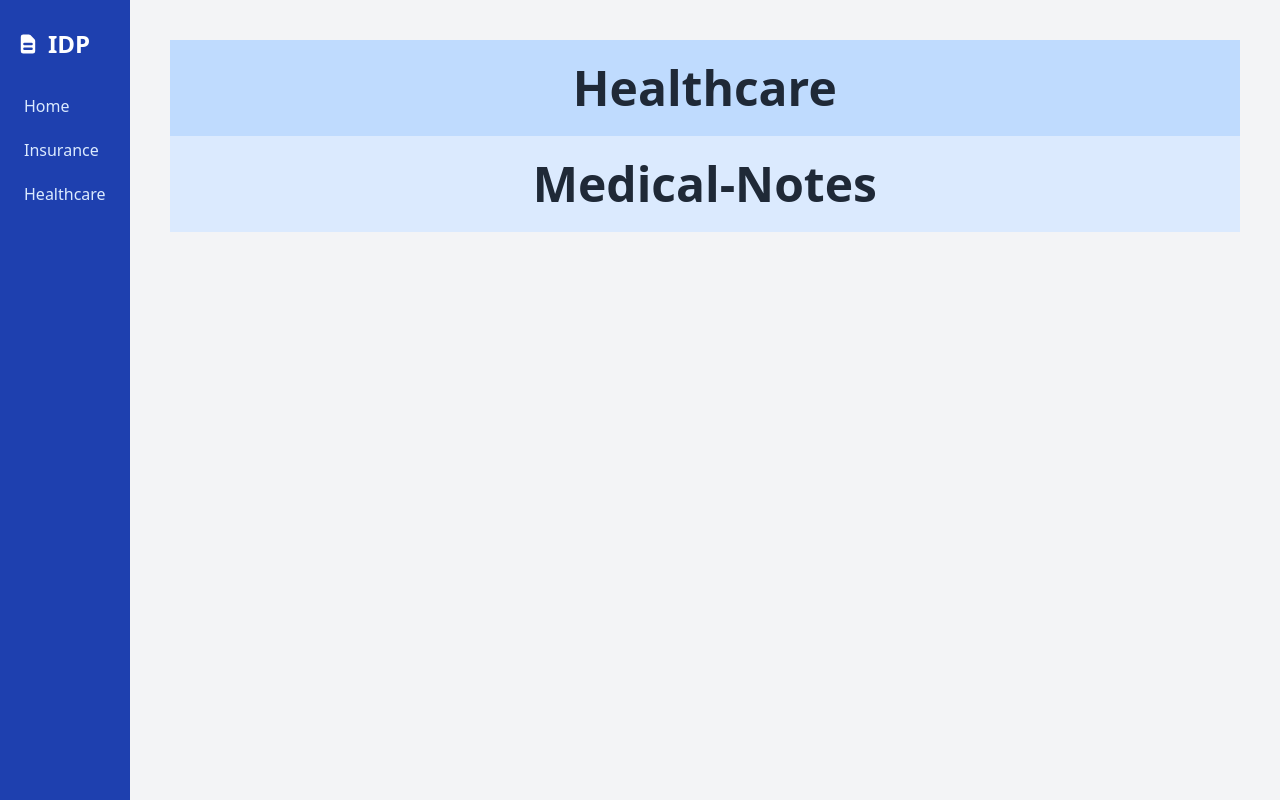
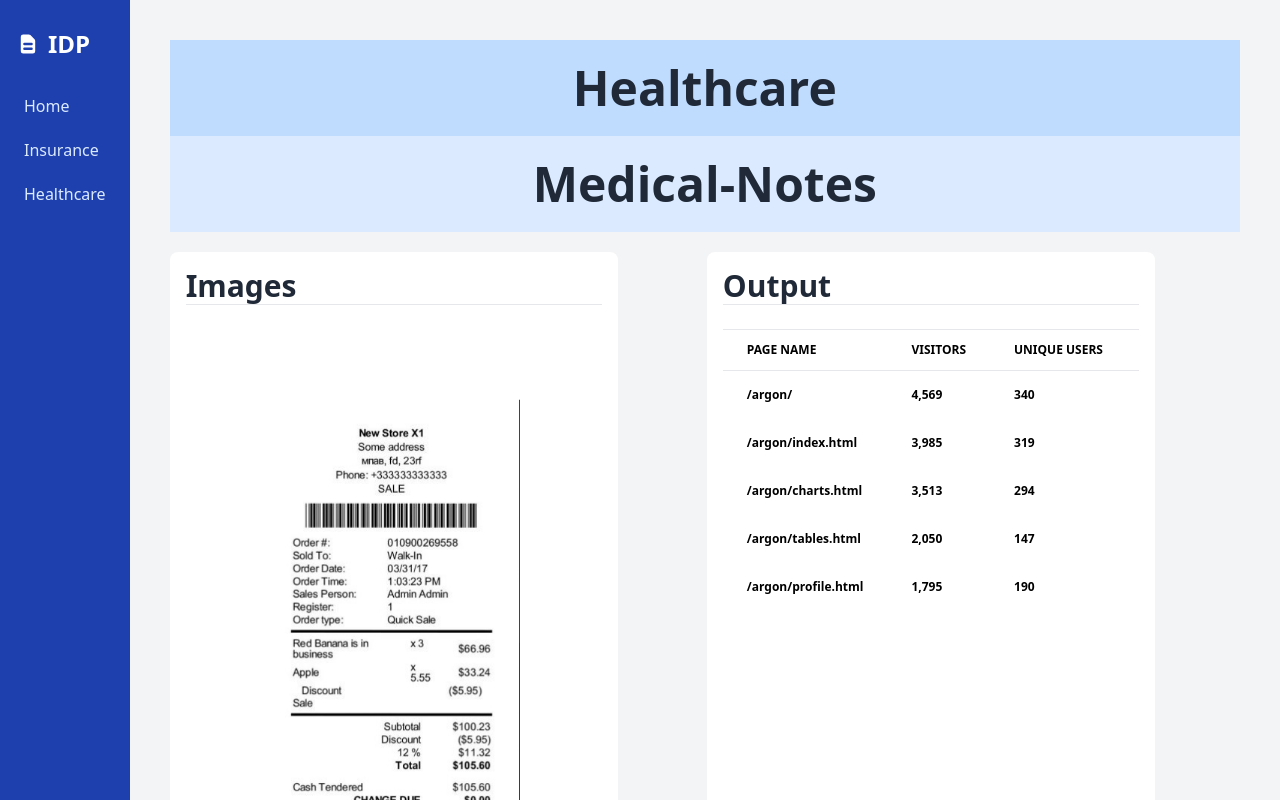
Before and after one commit to tcondello/idp-react-amplify, a React (Create React App) app: page /healthcare/medical-notes in a window 1280 px wide. Shown: the top 800 px of the page. Built offline with nearby package versions, Linux system fonts and the light colour scheme.

Commit message:
added the table for a mockup

```diff
--- a/src/components/views/usecaseExample.js
+++ b/src/components/views/usecaseExample.js
@@ -1,5 +1,7 @@
 import React from 'react';
 import {useParams} from "react-router-dom";
+import receipt from "../../examples/Invoice Processing/receipt.jpeg";
+import invoice from "../../examples/Invoice Processing/invoice.jpeg";
 
 function UsecaseExample() {
     let { useCaseUrl } = useParams();
@@ -9,6 +11,137 @@ function UsecaseExample() {
             <div className="bg-blue-100 py-6 flex items-center justify-center min-w-screen px-4">
                 <p className="text-5xl text-gray-800 capitalize">{useCaseUrl}</p>
             </div>
+            <div className="grid grid-cols-2 gap-x-1 gap-y-1 h-screen">
+                <div className="max-w-md py-4 px-4 bg-white rounded-lg my-5">
+                    <div>
+                        <h2 className="text-gray-800 text-3xl font-semibold">
+                            Images
+                        </h2>
+                    </div>
+                    <div className="flex py-2 pb-2 border-t border-gray-200"/>
+                    <div className="grid grid-cols-1 gap-y-1 gap-x-1 justify-items-center">
+                        <div className="transform scale-75 rounded-2xl duration-200 hover:scale-95">
+                            <img
+                                src={receipt}
+                                alt=""
+                            />
+                        </div>
+                        <div className="transform scale-75 rounded-2xl duration-200 hover:scale-95">
+                            <img
+                                src={invoice}
+                                alt=""
+                            />
+                        </div>
+                    </div>
+                </div>
+                <div className="max-w-md py-4 px-4 bg-white rounded-lg my-5">
+                    <div>
+                        <h2 className="text-gray-800 text-3xl font-semibold">
+                            Output
+                        </h2>
+                    </div>
+                    <div className="flex py-4 pb-2 border-t border-gray-200"/>
+                    <div className="block w-full overflow-x-auto">
+                        <table className="items-center bg-transparent w-full border-collapse ">
+                            <thead>
+                            <tr>
+                                <th className="px-6 bg-blueGray-50 text-blueGray-500 align-middle border border-solid border-blueGray-100 py-3 text-xs uppercase border-l-0 border-r-0 whitespace-nowrap font-semibold text-left">
+                                    Page name
+                                </th>
+                                <th className="px-6 bg-blueGray-50 text-blueGray-500 align-middle border border-solid border-blueGray-100 py-3 text-xs uppercase border-l-0 border-r-0 whitespace-nowrap font-semibold text-left">
+                                    Visitors
+                                </th>
+                                <th className="px-6 bg-blueGray-50 text-blueGray-500 align-middle border border-solid border-blueGray-100 py-3 text-xs uppercase border-l-0 border-r-0 whitespace-nowrap font-semibold text-left">
+                                    Unique users
+                                </th>
+                                <th className="px-6 bg-blueGray-50 text-blueGray-500 align-middle border border-solid border-blueGray-100 py-3 text-xs uppercase border-l-0 border-r-0 whitespace-nowrap font-semibold text-left">
+                                    Bounce rate
+                                </th>
+                            </tr>
+                            </thead>
+
+                            <tbody>
+                            <tr>
+                                <th className="border-t-0 px-6 align-middle border-l-0 border-r-0 text-xs whitespace-nowrap p-4 text-left text-blueGray-700 ">
+                                    /argon/
+                                </th>
+                                <td className="border-t-0 px-6 align-middle border-l-0 border-r-0 text-xs whitespace-nowrap p-4 ">
+                                    4,569
+                                </td>
+                                <td className="border-t-0 px-6 align-center border-l-0 border-r-0 text-xs whitespace-nowrap p-4">
+                                    340
+                                </td>
+                                <td className="border-t-0 px-6 align-middle border-l-0 border-r-0 text-xs whitespace-nowrap p-4">
+                                    <i className="fas fa-arrow-up text-emerald-500 mr-4"></i>
+                                    46,53%
+                                </td>
+                            </tr>
+                            <tr>
+                                <th className="border-t-0 px-6 align-middle border-l-0 border-r-0 text-xs whitespace-nowrap p-4 text-left text-blueGray-700">
+                                    /argon/index.html
+                                </th>
+                                <td className="border-t-0 px-6 align-middle border-l-0 border-r-0 text-xs whitespace-nowrap p-4">
+                                    3,985
+                                </td>
+                                <td className="border-t-0 px-6 align-middle border-l-0 border-r-0 text-xs whitespace-nowrap p-4">
+                                    319
+                                </td>
+                                <td className="border-t-0 px-6 align-middle border-l-0 border-r-0 text-xs whitespace-nowrap p-4">
+                                    <i className="fas fa-arrow-down text-orange-500 mr-4"></i>
+                                    46,53%
+                                </td>
+                            </tr>
+                            <tr>
+                                <th className="border-t-0 px-6 align-middle border-l-0 border-r-0 text-xs whitespace-nowrap p-4 text-left text-blueGray-700">
+                                    /argon/charts.html
+                                </th>
+                                <td className="border-t-0 px-6 align-middle border-l-0 border-r-0 text-xs whitespace-nowrap p-4">
+                                    3,513
+                                </td>
+                                <td className="border-t-0 px-6 align-middle border-l-0 border-r-0 text-xs whitespace-nowrap p-4">
+                                    294
+                                </td>
+                                <td className="border-t-0 px-6 align-middle border-l-0 border-r-0 text-xs whitespace-nowrap p-4">
+                                    <i className="fas fa-arrow-down text-orange-500 mr-4"></i>
+                                    36,49%
+                                </td>
+                            </tr>
+                            <tr>
+                                <th className="border-t-0 px-6 align-middle border-l-0 border-r-0 text-xs whitespace-nowrap p-4 text-left text-blueGray-700">
+                                    /argon/tables.html
+                                </th>
+                                <td className="border-t-0 px-6 align-middle border-l-0 border-r-0 text-xs whitespace-nowrap p-4">
+                                    2,050
+                                </td>
+                                <td className="border-t-0 px-6 align-middle border-l-0 border-r-0 text-xs whitespace-nowrap p-4">
+                                    147
+                                </td>
+                                <td className="border-t-0 px-6 align-middle border-l-0 border-r-0 text-xs whitespace-nowrap p-4">
+                                    <i className="fas fa-arrow-up text-emerald-500 mr-4"></i>
+                                    50,87%
+                                </td>
+                            </tr>
+                            <tr>
+                                <th className="border-t-0 px-6 align-middle border-l-0 border-r-0 text-xs whitespace-nowrap p-4 text-left text-blueGray-700">
+                                    /argon/profile.html
+                                </th>
+                                <td className="border-t-0 px-6 align-middle border-l-0 border-r-0 text-xs whitespace-nowrap p-4">
+                                    1,795
+                                </td>
+                                <td className="border-t-0 px-6 align-middle border-l-0 border-r-0 text-xs whitespace-nowrap p-4">
+                                    190
+                                </td>
+                                <td className="border-t-0 px-6 align-middle border-l-0 border-r-0 text-xs whitespace-nowrap p-4">
+                                    <i className="fas fa-arrow-down text-red-500 mr-4"></i>
+                                    46,53%
+                                </td>
+                            </tr>
+                            </tbody>
+
+                        </table>
+                    </div>
+                </div>
+            </div>
         </>
     );
 }
```
